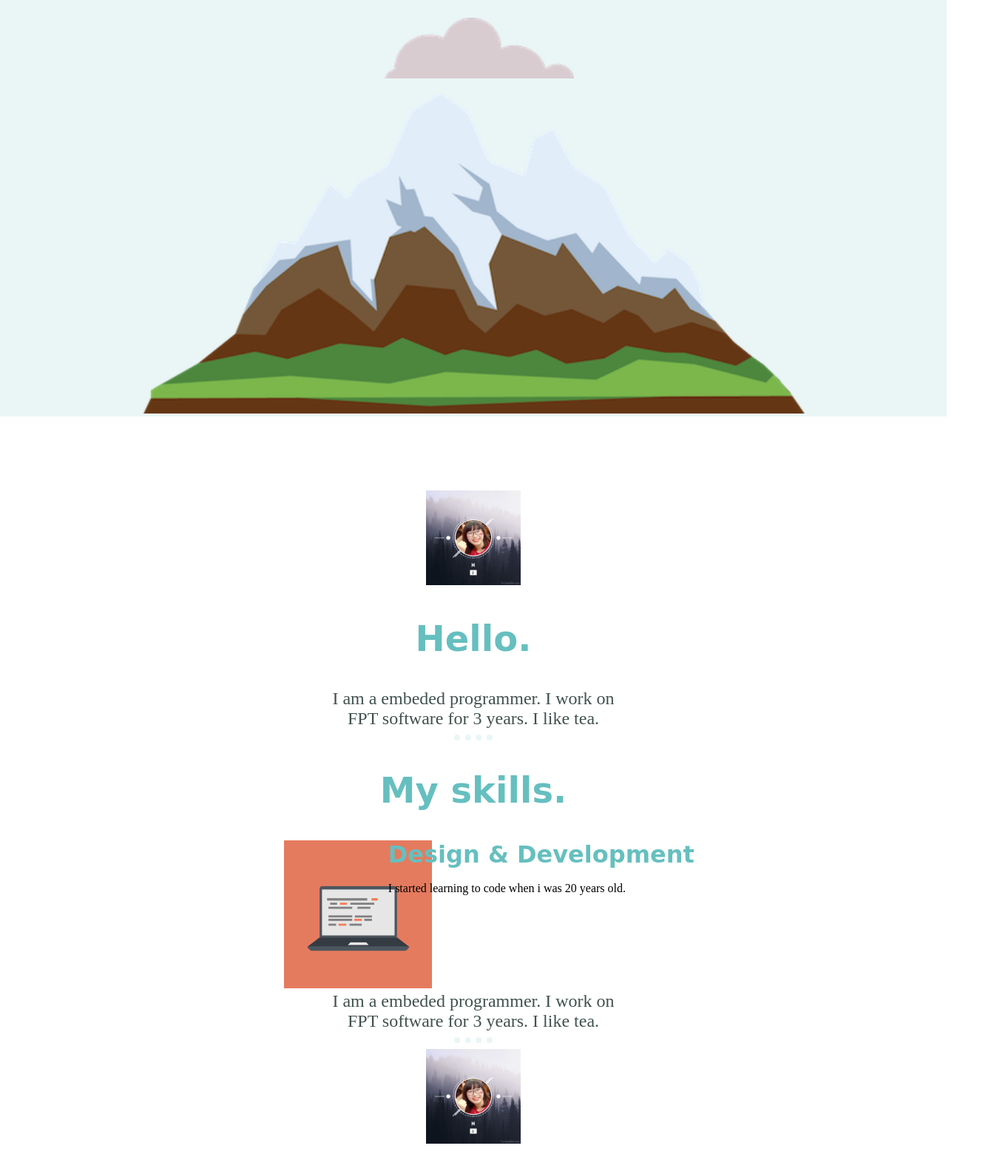
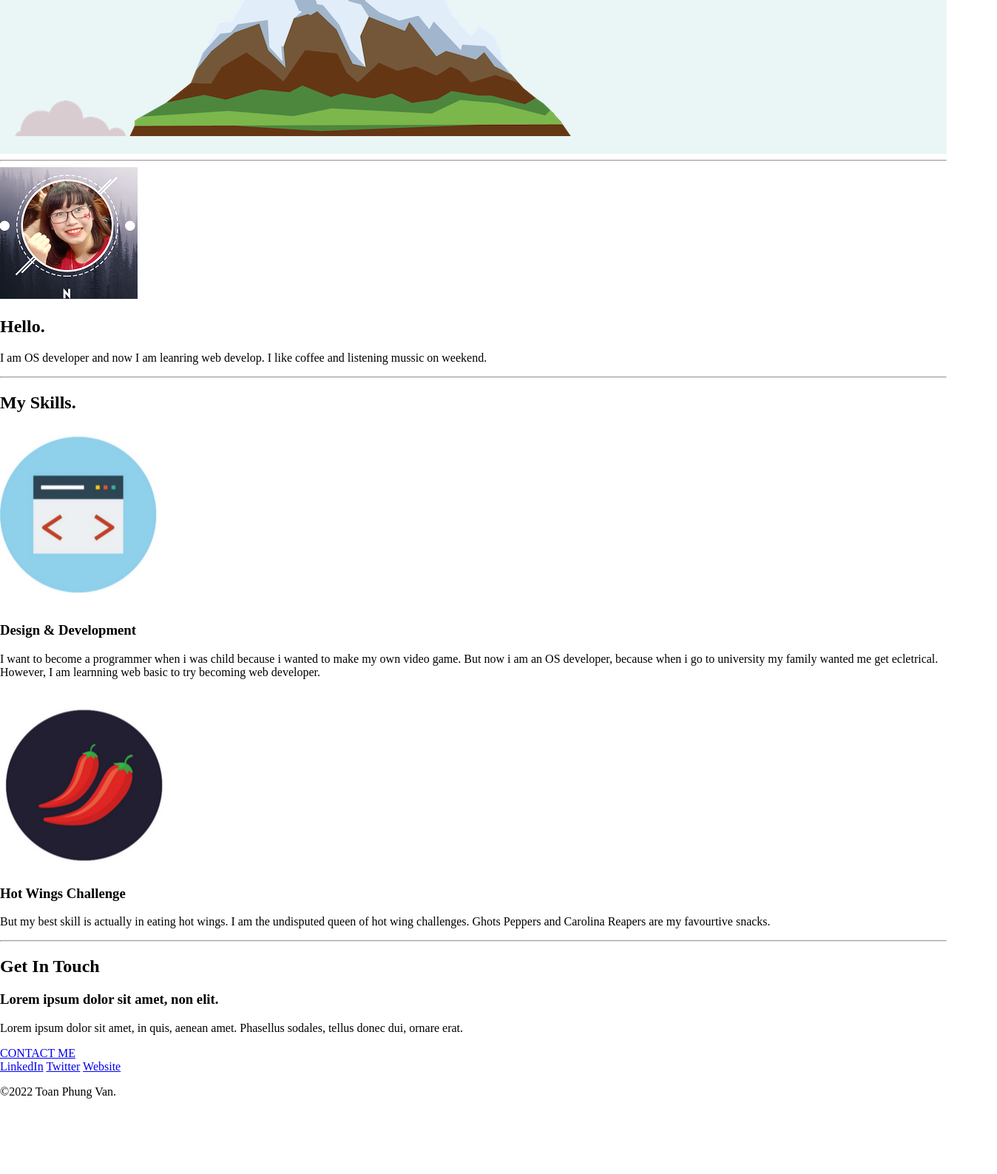
Before and after one commit to toanden/demo, a plain HTML site: page index.html in a window 1280 px wide. Shown: the part 372-1959 px from the top of the page at 74% size, 1348 px wide, since content can reach past the window. After the commit the page ends 1873 px from the top, so only its background shows below. Drawn offline with Linux system fonts and the light colour scheme; a web font is replaced by a local one.

Commit message:
update version 1.1

```diff
--- /dev/null
+++ b/css/backup.css
@@ -0,0 +1,117 @@
+body {
+    margin: 0 auto 0 auto;
+}
+
+.top-container {
+    background-color: #EAF6F6;
+    position: relative;
+    text-align: center;
+    padding-top: 100px;
+    margin: 0 auto;
+}
+
+.middle-container {
+    position: relative;
+    padding-top: 100px;
+    margin: 0 auto;
+}
+
+.middle-middle-container {
+    position: relative;
+}
+
+.middle-middle-middle-container {
+    position: relative;
+    display: inline-block;
+}
+
+.top-cloud {
+    position: absolute;
+    top: 0px;
+    left: 1220px;
+    width: 10%;
+}
+
+.middle-cloud {
+    position: absolute;
+    left: 520px;
+    width: 20%;
+}
+
+.bot-mountain {
+    margin: 0 auto;
+    width: 70%;
+}
+
+.avatar-img {
+    background-color: white;
+    height: 10%;
+    width: 10%;
+    padding-left: 45%;
+}
+
+.computer-img {
+    position: relative;
+    display: inline-block;
+    height: 200px;
+    width: 200px;
+    padding-left: 30%;
+}
+
+.head-name {
+    color: #66BFBF;
+    text-align: center;
+    font-family: 'Edu TAS Beginner', cursive;
+    font-size: 5em;
+}
+
+.head-job {
+    color: #66BFBF;
+    font-family: 'Edu TAS Beginner', cursive;
+    font-size: 3em;
+}
+
+.middle-name {
+    color: #66BFBF;
+    font-family: 'Edu TAS Beginner', cursive;
+    font-size: 3em;
+    text-align: center;
+}
+
+.bot-name {
+    color: #66BFBF;
+    font-family: 'Edu TAS Beginner', cursive;
+    font-size: 2em;
+    text-align: center;
+    display: inline-block;
+    position: absolute;
+    top: 0px;
+    left: 41%;
+    margin-top: 0px;
+}
+
+.head-edting {
+    text-decoration: underline;
+}
+
+.information-me {
+    text-align: center;
+    margin: 0 auto 0 auto;
+    font-size: 1.5em;
+    width: 390px;
+    color: #40514E;
+}
+
+.middle {
+    border-style: dotted none none;
+    border-color: #EAF6F6;
+    border-width: 8px;
+    width: 4%;
+}
+
+.content-skill {
+    display: inline;
+    position: absolute;
+    top: 40px;
+    left: 41%;
+}
--- a/css/styles.css
+++ b/css/styles.css
@@ -1,100 +1,13 @@
 body {
-    margin: 0 auto 0 auto;
+    margin: auto;
 }
+
 .top-container {
     background-color: #EAF6F6;
-    position: relative;
-    text-align: center;
-    padding-top: 100px;
-    margin: 0 auto;
+    padding: 20px;
 }
-.middle-container {
-    position: relative;
-    padding-top: 100px;
-    margin: 0 auto;
+
+.top-cloud {
+   margin: 0 auto;
+
 }
-.middle-middle-container {
-    position: relative;
-}
-.middle-middle-middle-container {
-    position: relative;
-    display: inline-block;
-}
-.top-cloud {
-    position: absolute;
-    top: 0px;
-    left: 1220px;
-    width: 10%;
-}
-.middle-cloud {
-    position: absolute;
-    left: 520px;
-    width: 20%;
-}
-.bot-mountain {
-    margin: 0 auto;
-    width: 70%;
-}
-.avatar-img {
-    background-color: white;
-    height: 10%;
-    width: 10%;
-    padding-left: 45%;
-}
-.computer-img {
-    position: relative;
-    display: inline-block;
-    height: 200px;
-    width: 200px;
-    padding-left:  30%;
-}
-.head-name {
-    color: #66BFBF;
-    text-align: center;
-    font-family: 'Edu TAS Beginner', cursive;
-    font-size: 5em;
-}
-.head-job {
-    color: #66BFBF;
-    font-family: 'Edu TAS Beginner', cursive;
-    font-size: 3em;
-}
-.middle-name {
-    color: #66BFBF;
-    font-family: 'Edu TAS Beginner', cursive;
-    font-size: 3em;
-    text-align: center;
-}
-.bot-name {
-    color: #66BFBF;
-    font-family: 'Edu TAS Beginner', cursive;
-    font-size: 2em;
-    text-align: center;
-    display: inline-block;
-    position: absolute;
-    top: 0px;
-    left: 41%;
-    margin-top: 0px;
-}
-.head-edting {
-    text-decoration: underline;
-}
-.information-me {
-    text-align: center;
-    margin: 0 auto 0 auto;
-    font-size: 1.5em;
-    width: 390px;
-    color: #40514E;
-}
-.middle {
-    border-style: dotted none none;
-    border-color: #EAF6F6;
-    border-width: 8px;
-    width: 4%;
-}
-.content-skill {
-    display: inline;
-    position: absolute;
-    top: 40px;
-    left: 41%;
-}
--- a/index.html
+++ b/index.html
@@ -9,34 +9,53 @@
     <link href="icon/favicon.ico" rel="icon" />
 </head>
 <body>
+    <!-- top container -->
     <div class="top-container">
         <img class="top-cloud" src="images/cloud.png" alt="colud-img" />
         <h1 class="head-name">I'm Toan.</h1>
-        <h2 class="head-job">a<span class="head-edting">pro</span>grammer.</h2>
+        <h2 class="head-job">a <span class="pro">pro</span>grammer.</h2>
         <img class="middle-cloud" src="images/cloud.png" alt="colud-img" />
-        <img class="bot-mountain" src="images/mountain.png" alt="mountain-img" />
+        <img class="mountain" src="images/mountain.png" alt="mountain-img" />
+    </div>
+    <hr />
+    <!-- middle container -->
+    <div class="middle-container">
+        <div class="profile">
+            <img src="images/profile.png" alt="profile-img">
+            <h2>Hello.</h2>
+            <p>I am OS developer and now I am leanring web develop. I like coffee and listening mussic on weekend.</p>
+        </div>
+        <hr>
+        <!-- my skills -->
+        <div class="skills">
+            <h2>My Skills.</h2>
+            <div class="skill-row">
+                <img class="tag-img" src="images/tag.png" alt="tag-img">
+                <h3>Design & Development</h3>
+                <p>I want to become a programmer when i was child because i wanted to make my own video game. But now i am an OS developer, because when i go to university my family wanted me get ecletrical. However, I am learnning web basic to try becoming web developer.</p>
+            </div>
+            <div class="skill-row">
+                <img class="hotwing-img" src="images/hotwing.png" alt="hotwing-img">
+                <h3>Hot Wings Challenge</h3>
+                <p>But my best skill is actually in eating hot wings. I am the undisputed queen of hot wing challenges. Ghots Peppers and Carolina Reapers are my favourtive snacks.</p>
+            </div>
+        </div>
+        <hr>
+        <!-- my contact information -->
+        <div class="contact-me">
+            <h2>Get In Touch</h2>
+            <h3>Lorem ipsum dolor sit amet, non elit.</h3>
+            <p>Lorem ipsum dolor sit amet, in quis, aenean amet. Phasellus sodales, tellus donec dui, ornare erat.</p>
+            <a class="btn" href="mailto:name@email.com">CONTACT ME</a>
+        </div>
     </div>
 
-    <div class="middle-container">
-
-        <img class="avatar-img" src="images/avatar.jpg" alt="avatar-img" />
-        <h2 class="middle-name">Hello.</h2>
-        <p class="information-me">I am a embeded programmer. I work on FPT software for 3 years. I like tea.</p>
-        <hr class="middle" />
-
-        <h2 class="middle-name">My skills.</h2>
-        <div class="middle-middle-container">
-            <img class="computer-img" src="images/computer.png" alt="computer-img" />
-            <h3 class="bot-name">Design & Development</h3>
-            <p class="content-skill">I started learning to code when i was 20 years old.</p>
-        </div>
-
-        <p class="information-me">I am a embeded programmer. I work on FPT software for 3 years. I like tea.</p>
-        <hr class="middle" />
-        <img class="avatar-img" src="images/avatar.jpg" alt="avatar-img" />
-        <h2 class="middle-name">Hello.</h2>
-        <p class="information-me">I am a embeded programmer. I work on FPT software for 3 years. I like tea.</p>
-
+    <!-- bottom container, my social page -->
+    <div class="bottom-container">
+        <a class="footer-link" href="https://www.linkedin.com/">LinkedIn</a>
+        <a class="footer-link" href="https://twitter.com/">Twitter</a>
+        <a class="footer-link" href="https://www.appbrewery.co/">Website</a>
+        <p>©2022 Toan Phung Van.</p>
     </div>
 
 </body>
```
Also changed, not shown: StubCode.html (added, +36 -0 lines), images/hotwing.png (added), images/profile.png (added), images/tag.png (added), 1 other file.
